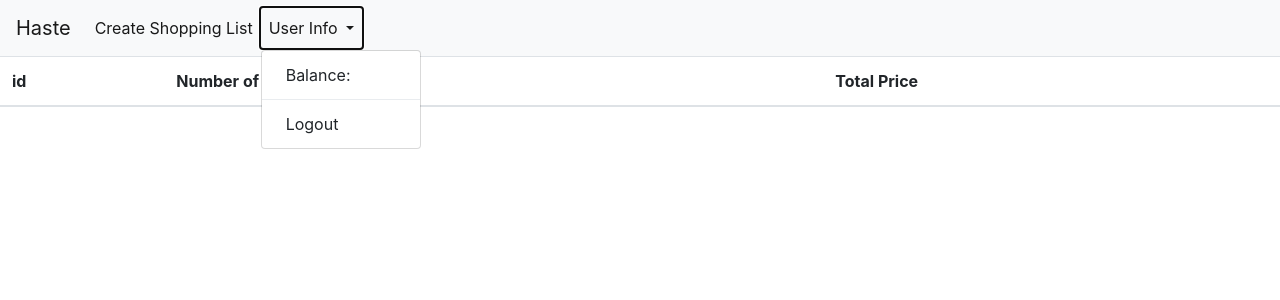
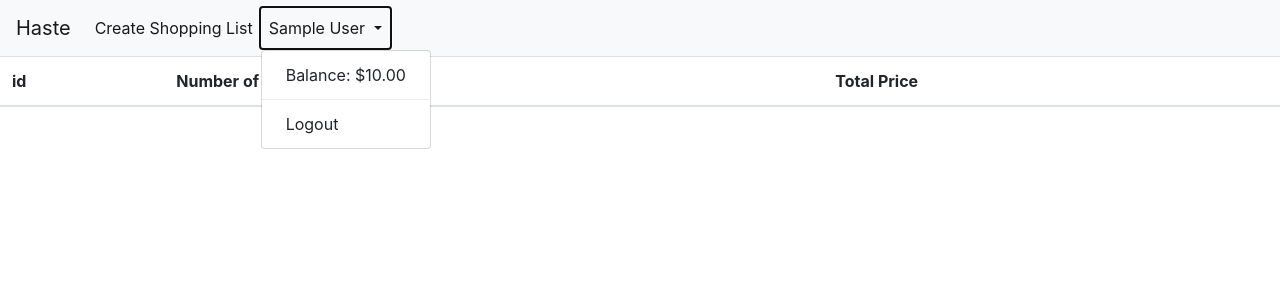
Before and after one commit to yilongzhu/haste, a Flask app: page /home in a window 1280 px wide, after a click that opens the changed part. Shown: the top 300 px of the page. Run offline with Flask 2, Linux system fonts and the light colour scheme; a user stored in the database is signed in; tables that the repository leaves empty hold one stand-in row (values such as "Sample post"); lists and menus that the app fills with data are empty; some libraries are stand-ins or nearby versions.

Commit message:
Add name and balance to nav

```diff
--- a/app/auth/routes.py
+++ b/app/auth/routes.py
@@ -20,7 +20,7 @@ def index():
     registration_form = RegistrationForm()
 
     if registration_form.submit1.data and registration_form.validate_on_submit():
-        user = User(phone=registration_form.phone.data, email=registration_form.email.data, school=registration_form.school.data)
+        user = User(phone=registration_form.phone.data, email=registration_form.email.data, first_name=registration_form.first_name.data, last_name=registration_form.last_name.data, school=registration_form.school.data)
         user.set_password(registration_form.password.data)
         db.session.add(user)
         db.session.commit()
--- a/app/templates/base.html
+++ b/app/templates/base.html
@@ -5,11 +5,9 @@
     <meta name="viewport" content ="width=device-width, initial-scale=1, shrink-to-fit=no">
     <link href="https://stackpath.bootstrapcdn.com/bootstrap/4.1.3/css/bootstrap.min.css" rel="stylesheet" integrity="sha384-MCw98/SFnGE8fJT3GXwEOngsV7Zt27NXFoaoApmYm81iuXoPkFOJwJ8ERdknLPMO" crossorigin="anonymous">
     {% if title %}
-    <title>
-        {{ title }} - Haste</title>
+    <title>{{ title }} - Haste</title>
     {% else %}
-    <title>
-        Haste</title>
+    <title>Haste</title>
     {% endif %}
 
     <link rel="stylesheet" type="text/css" href= "{{ url_for('static',filename='styles.css') }}">
@@ -29,10 +27,10 @@
             </li>
             <li class="nav-item dropdown">
                 <a class="nav-link dropdown-toggle" href="#" id="navbarDropdown" role="button" data-toggle="dropdown" aria-haspopup="true" aria-expanded="false">
-                User Info
+                    {{ current_user.first_name }} {{ current_user.last_name }}
                 </a>
                 <div class="dropdown-menu" aria-labelledby="navbarDropdown">
-                <a class="dropdown-item" href="#">Balance:</a>
+                <a class="dropdown-item" href="#">Balance: {{ "$%.2f"|format(current_user.balance) }}</a>
                 <div class="dropdown-divider"></div>
                 <a class="dropdown-item" href="{{ url_for('auth.logout') }}">Logout</a>
                 </div>
```
Also changed, not shown: app.db.
